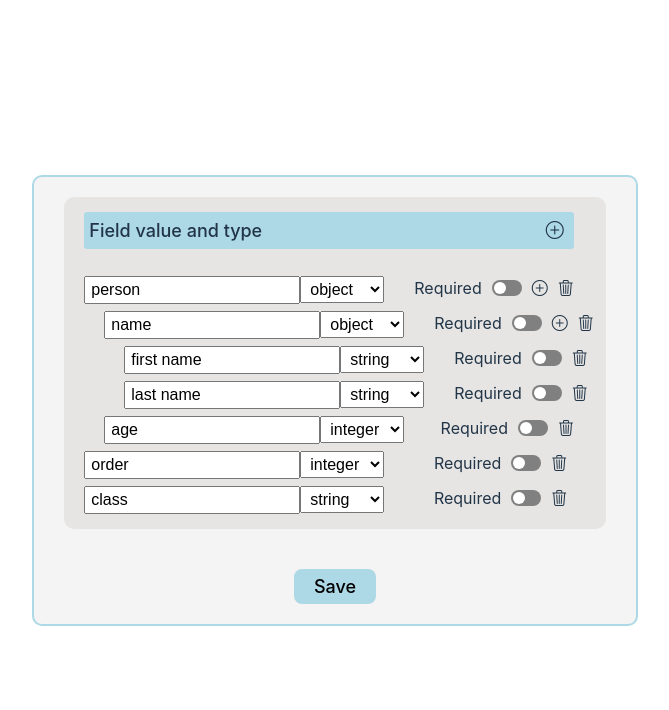
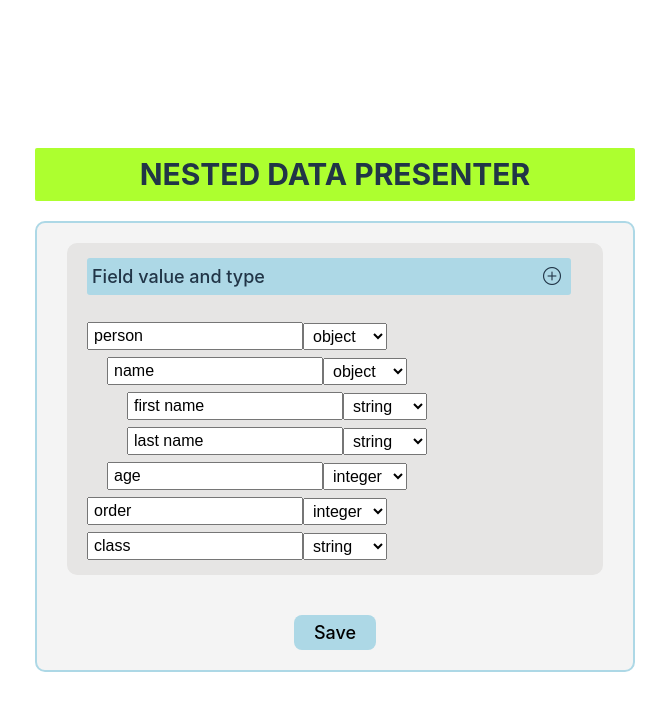
Before and after one commit to Alokkumarcse/cosmo-cloud-ui, a React (Vite) app: page / in a window 1280 px wide. Shown: the top 710 px of the page, without its empty margins (305-974 px from the left). Built offline with nearby package versions, Linux system fonts and the light colour scheme.

Commit message:
show and hide buttons

```diff
--- a/src/App.jsx
+++ b/src/App.jsx
@@ -1,10 +1,16 @@
 import { useState } from "react";
 import "./App.css";
+import styled from "styled-components";
+
+const Container = styled.div`
+	width: 600px;
+`;
 
 import useTraverseTree from "./hooks/useTraverseTree";
 import Task from "./components/Task";
 import db from "./dataBase/data.js";
 import Button from "./components/Button";
+import Navbar from "./components/Navbar";
 
 function App() {
 	const [database, setDatabase] = useState(db);
@@ -32,6 +38,8 @@ function App() {
 	// console.log(database);
 
 	return (
+		<Container>
+			<Navbar />
 			<div className="app">
 				<div className="task__container">
 					<Task
@@ -46,6 +54,7 @@ function App() {
 					<Button database={database}></Button>
 				</div>
 			</div>
+		</Container>
 	);
 }
 
--- /dev/null
+++ b/src/components/Navbar.jsx
@@ -0,0 +1,25 @@
+import React from "react";
+import styled from "styled-components";
+
+const Container = styled.div``;
+const Wrapper = styled.div``;
+const Header = styled.h1`
+	text-transform: uppercase;
+	font-size: 30px;
+	text-align: center;
+	padding: 10px;
+	background-color: greenyellow;
+	border-radius: 2px;
+`;
+
+const Navbar = () => {
+	return (
+		<Container>
+			<Wrapper>
+				<Header>Nested data presenter</Header>
+			</Wrapper>
+		</Container>
+	);
+};
+
+export default Navbar;
--- a/src/components/Task.jsx
+++ b/src/components/Task.jsx
@@ -46,6 +46,8 @@ const InputContainer = styled.div`
 
 const ButtonContainer = styled.div`
 	flex: 1;
+	display: ${({ show }) => (show ? "flex" : "none")};
+	transition: all 1s ease-in-out;
 `;
 
 const Buttons = styled.div`
@@ -62,6 +64,7 @@ const Span = styled.span`
 const Task = ({ db, handleInsertNode, handleDeleteNode, handleUpdateNode }) => {
 	const [inputValue, setInputValue] = useState(db.name);
 	const [inputType, setInputType] = useState(db.type);
+	const [show, setShow] = useState(false);
 
 	// Method for handle the add Data
 	function onAddData() {
@@ -103,7 +106,10 @@ const Task = ({ db, handleInsertNode, handleDeleteNode, handleUpdateNode }) => {
 					</Header>
 				) : (
 					<Container>
-						<Wrapper>
+						<Wrapper
+							onMouseEnter={() => setShow(true)}
+							onMouseLeave={() => setShow(false)}
+						>
 							<InputContainer>
 								<Input
 									type="text"
@@ -125,7 +131,7 @@ const Task = ({ db, handleInsertNode, handleDeleteNode, handleUpdateNode }) => {
 									<option>integer</option>
 								</Select>
 							</InputContainer>
-							<ButtonContainer>
+							<ButtonContainer show={show}>
 								<Buttons>
 									<span>Required</span>
 									<ToggleButton />
@@ -158,7 +164,11 @@ const Task = ({ db, handleInsertNode, handleDeleteNode, handleUpdateNode }) => {
 		);
 	} else {
 		return (
-			<Wrapper style={{ marginLeft: 20 }}>
+			<Wrapper
+				style={{ marginLeft: 20 }}
+				onMouseEnter={() => setShow(true)}
+				onMouseLeave={() => setShow(false)}
+			>
 				<InputContainer>
 					<Input
 						type="text"
@@ -180,7 +190,7 @@ const Task = ({ db, handleInsertNode, handleDeleteNode, handleUpdateNode }) => {
 						<option>integer</option>
 					</Select>
 				</InputContainer>
-				<ButtonContainer>
+				<ButtonContainer show={show}>
 					<Buttons>
 						<span>Required</span>
 						<ToggleButton />
```
Lines whose indentation alone changed are shown as unchanged.
